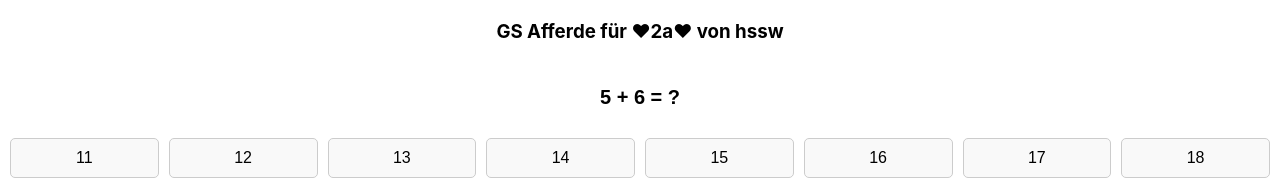
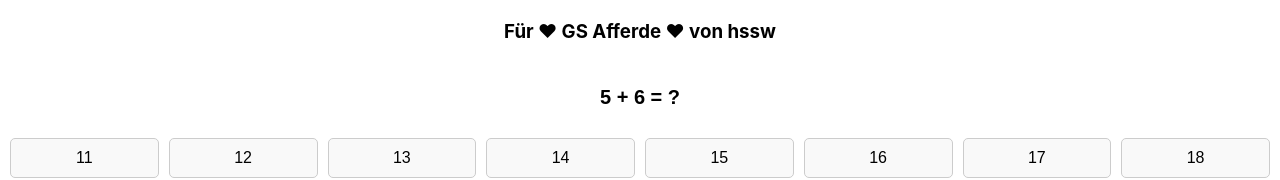
Before and after one commit to hssw24/ee10ue, a React (Create React App) app: page / in a window 1280 px wide. Shown: the top 180 px of the page. Built offline with nearby package versions, Linux system fonts and the light colour scheme.

Commit message:
Beschreibung der Änderungen

```diff
--- a/src/App.js
+++ b/src/App.js
@@ -5,7 +5,7 @@ function App() {
   return (
     <div>
       <h3 style={{ textAlign: 'center', margin: '20px 0' }}>
-        GS Afferde für  ♥2a♥  von hssw
+        Für  ♥ GS Afferde ♥  von hssw
 
       </h3>
       <MathLearningApp />
```
